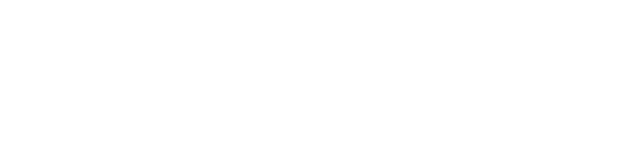
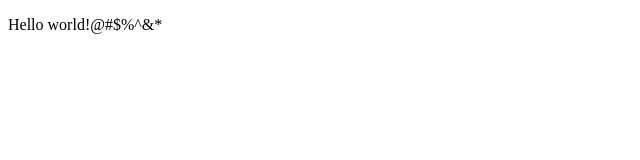
Before and after one commit to PureCodeee/first-web-steps, a plain HTML site: page index.html in a window 1280 px wide. Shown: the whole page, without its empty margins (0-640 px from the left). Drawn offline with Linux system fonts and the light colour scheme.

Commit message:
2ND commit

```diff
--- a/index.html
+++ b/index.html
@@ -6,6 +6,6 @@
     <title>First Web Page</title>
 </head>
 <body>
-
+    <p>Hello world!@#$%^&*</p>
 </body>
 </html>
```
